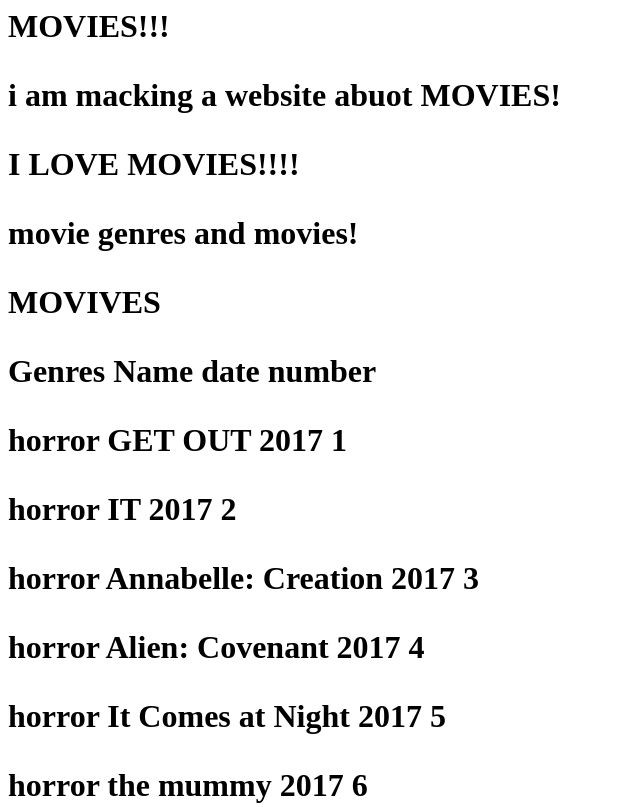
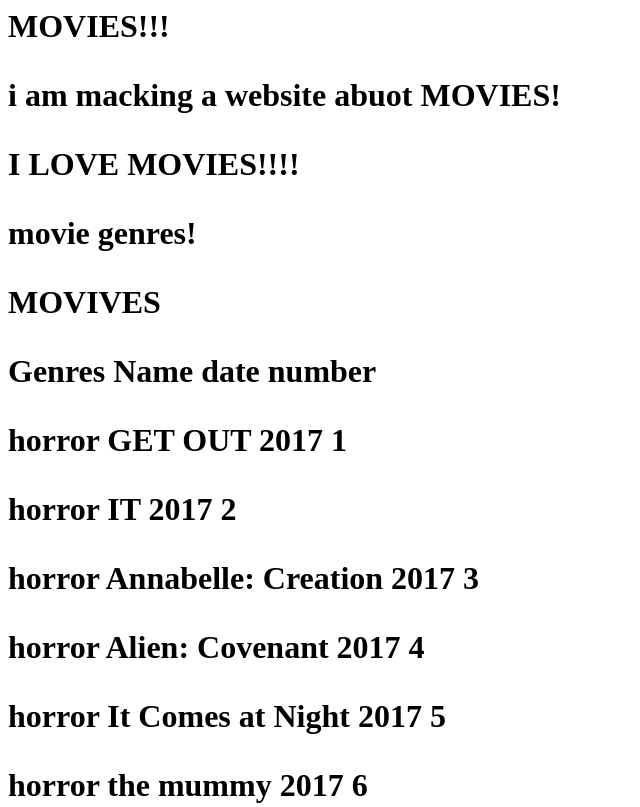
Before and after one commit to dimondgrace/DimondGrace.github.io, a plain HTML site: page index.html in a window 1280 px wide. Shown: the top 807 px of the page, without its empty margins (0-640 px from the left). Drawn offline with Linux system fonts and the light colour scheme.

Commit message:
index.html

```diff
--- a/index.html
+++ b/index.html
@@ -6,7 +6,7 @@
       <p>I LOVE MOVIES!!!!
         </body>
     </html>
-        <p>movie genres and movies!
+        <p>movie genres!
 
         <p>                                           MOVIVES
 
```
